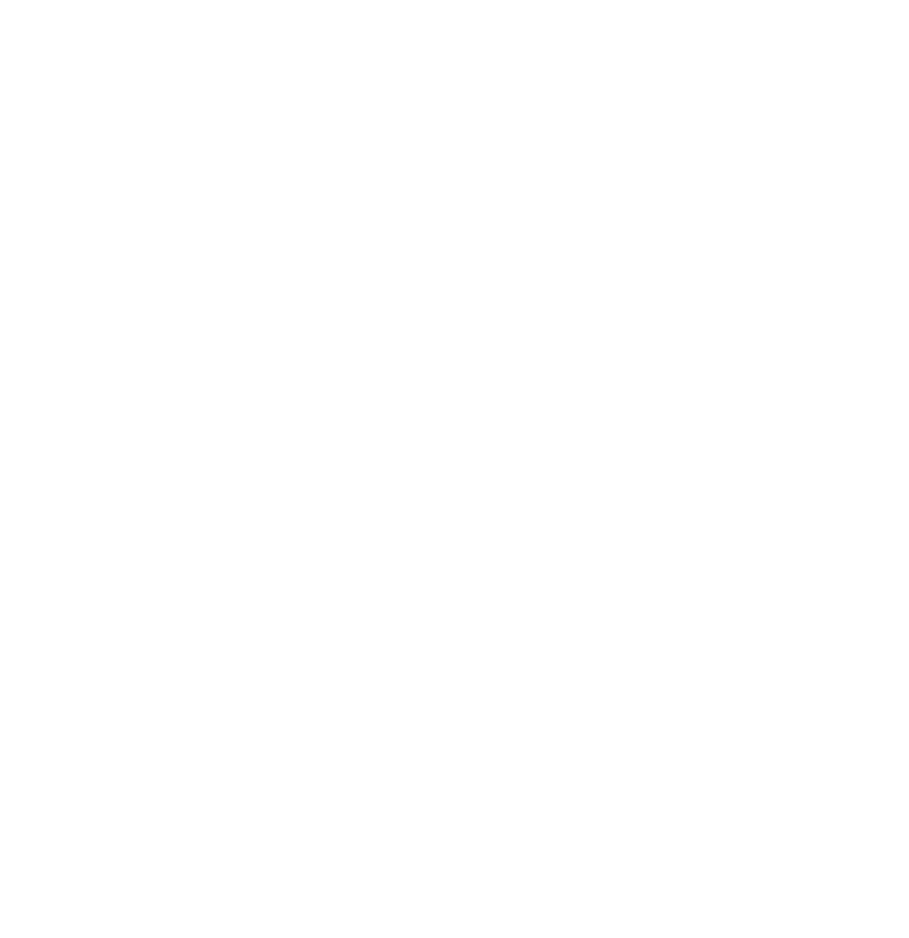
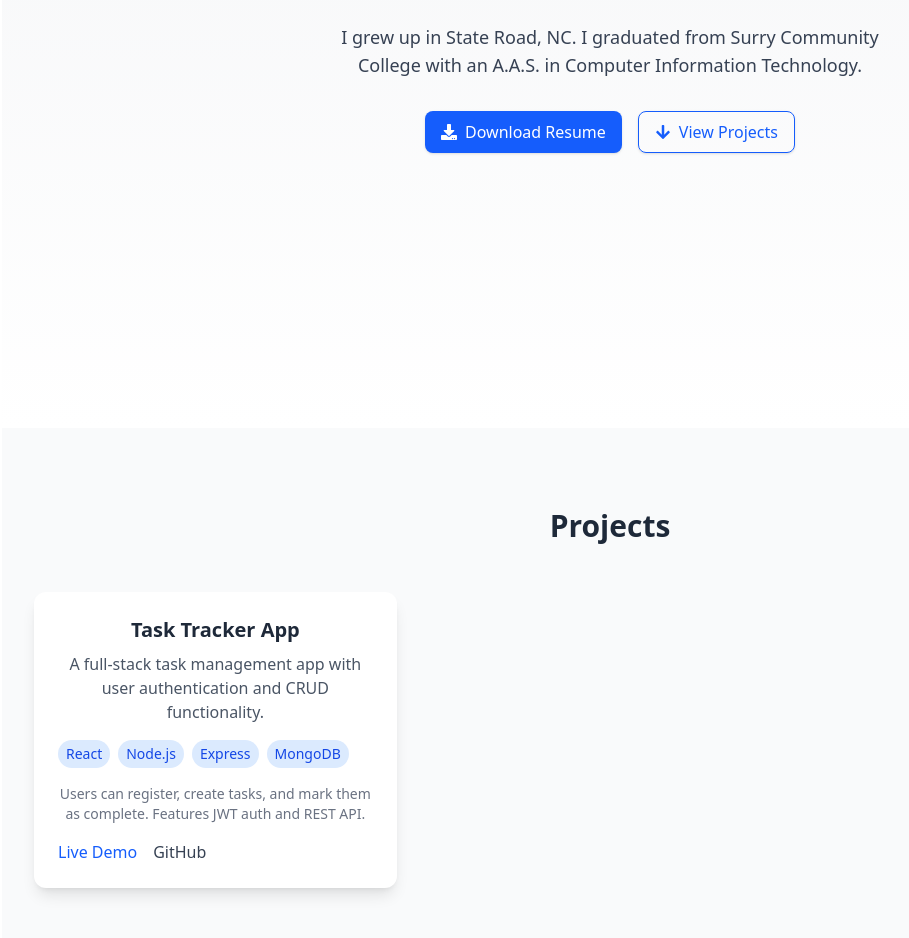
Before and after one commit to geareddesign/Portfolio, a React (Vite) app: page / in a window 1280 px wide. Shown: the part 404-1342 px from the top of the page, without its empty margins (30-939 px from the left). Before the commit the page ends 800 px from the top, so only its background shows below. Built offline with nearby package versions, Linux system fonts and the light colour scheme.

Commit message:
add cards

```diff
--- a/package.json
+++ b/package.json
@@ -15,6 +15,7 @@
     "@tailwindcss/vite": "^4.1.8",
     "react": "^19.1.0",
     "react-dom": "^19.1.0",
+    "react-icons": "^5.5.0",
     "tailwindcss": "^4.1.8"
   },
   "devDependencies": {
--- a/src/App.jsx
+++ b/src/App.jsx
@@ -1,23 +1,20 @@
-import { useState } from 'react'
+import { useState } from "react";
+import Hero from "./components/Hero";
+import Projects from "./components/Projects";
 
-import './App.css'
+import "./App.css";
 
 function App() {
-  const [count, setCount] = useState(0)
+  const [count, setCount] = useState(0);
 
   return (
     <>
-
-
-
-  <button className="bg-blue-600 hover:bg-blue-700 text-white font-semibold py-2 px-4 rounded-lg shadow-md transition duration-300">
-  something
-</button>
-
-
-
+      <main>
+        <Hero />
+        <Projects />
+      </main>
     </>
-  )
+  );
 }
 
-export default App
+export default App;
--- /dev/null
+++ b/src/components/Hero.jsx
@@ -0,0 +1,32 @@
+import { FaArrowDown, FaDownload } from "react-icons/fa";
+
+export default function Hero() {
+  return (
+    <section className="min-h-screen flex flex-col justify-center items-center text-center bg-gradient-to-b from-gray-100 to-white px-4">
+      <h1 className="text-4xl sm:text-5xl font-bold text-gray-800 mb-4">
+        Darrell Baker
+      </h1>
+      <h2 className="text-xl sm:text-2xl text-blue-600 font-semibold mb-6">
+        Remote Programmer Analyst | Full-Stack Developer
+      </h2>
+      <p className="max-w-xl text-gray-700 text-md sm:text-lg mb-8">
+        I grew up in State Road, NC. I graduated from Surry Community College with an A.A.S. in Computer Information Technology.
+      </p>
+      <div className="flex gap-4 flex-wrap justify-center">
+        <a
+          href="/Darrell-Baker-Resume.pdf" // <- Replace with actual file path
+          download
+          className="flex items-center gap-2 bg-blue-600 hover:bg-blue-700 text-white py-2 px-4 rounded-lg shadow transition duration-300"
+        >
+          <FaDownload /> Download Resume
+        </a>
+        <a
+          href="#projects"
+          className="flex items-center gap-2 border border-blue-600 text-blue-600 hover:bg-blue-600 hover:text-white py-2 px-4 rounded-lg shadow transition duration-300"
+        >
+          <FaArrowDown /> View Projects
+        </a>
+      </div>
+    </section>
+  );
+}
--- /dev/null
+++ b/src/components/ProjectCard.jsx
@@ -0,0 +1,40 @@
+export default function ProjectCard({ project }) {
+  return (
+    <div className="bg-white shadow-lg rounded-xl p-6 hover:shadow-2xl transition duration-300">
+      <h3 className="text-xl font-bold text-gray-800 mb-2">{project.title}</h3>
+      <p className="text-gray-600 mb-4">{project.description}</p>
+
+      <ul className="flex flex-wrap gap-2 mb-4">
+        {project.tech.map((tech, index) => (
+          <li
+            key={index}
+            className="text-sm bg-blue-100 text-blue-700 px-2 py-1 rounded-full"
+          >
+            {tech}
+          </li>
+        ))}
+      </ul>
+
+      <p className="text-sm text-gray-500 mb-4">{project.highlights}</p>
+
+      <div className="flex gap-4">
+        <a
+          href={project.liveDemo}
+          target="_blank"
+          rel="noopener noreferrer"
+          className="text-blue-600 hover:underline font-medium"
+        >
+          Live Demo
+        </a>
+        <a
+          href={project.github}
+          target="_blank"
+          rel="noopener noreferrer"
+          className="text-gray-700 hover:underline font-medium"
+        >
+          GitHub
+        </a>
+      </div>
+    </div>
+  );
+}
--- /dev/null
+++ b/src/components/Projects.jsx
@@ -0,0 +1,20 @@
+import ProjectCard from "./ProjectCard";
+import projects from "../data/projects";
+
+export default function Projects() {
+  return (
+    <section id="projects" className="py-20 bg-gray-50 px-4">
+      <div className="max-w-6xl mx-auto">
+        <h2 className="text-3xl font-bold text-center text-gray-800 mb-12">
+          Projects
+        </h2>
+
+        <div className="grid gap-8 sm:grid-cols-2 lg:grid-cols-3">
+          {projects.map((project, index) => (
+            <ProjectCard key={index} project={project} />
+          ))}
+        </div>
+      </div>
+    </section>
+  );
+}
--- /dev/null
+++ b/src/data/projects.js
@@ -0,0 +1,13 @@
+const projects = [
+  {
+    title: "Task Tracker App",
+    description: "A full-stack task management app with user authentication and CRUD functionality.",
+    tech: ["React", "Node.js", "Express", "MongoDB"],
+    liveDemo: "https://your-demo-url.com",
+    github: "https://github.com/yourusername/task-tracker",
+    highlights: "Users can register, create tasks, and mark them as complete. Features JWT auth and REST API.",
+  },
+  // Add more projects the same way
+];
+
+export default projects;
```
Also changed, not shown: 1 other file (tests, documents, lock files or other folders).
